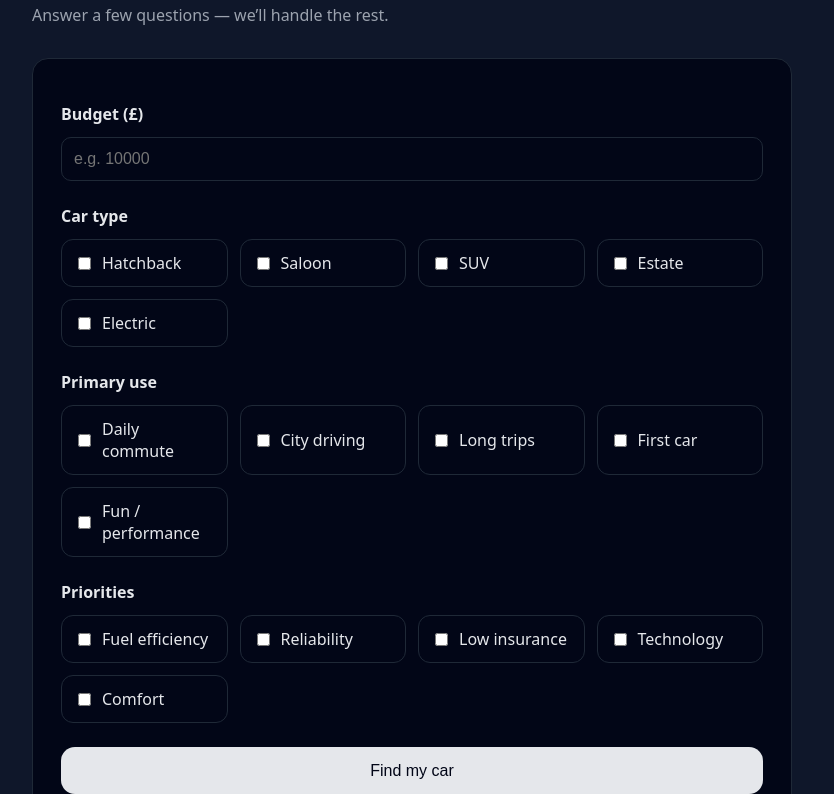
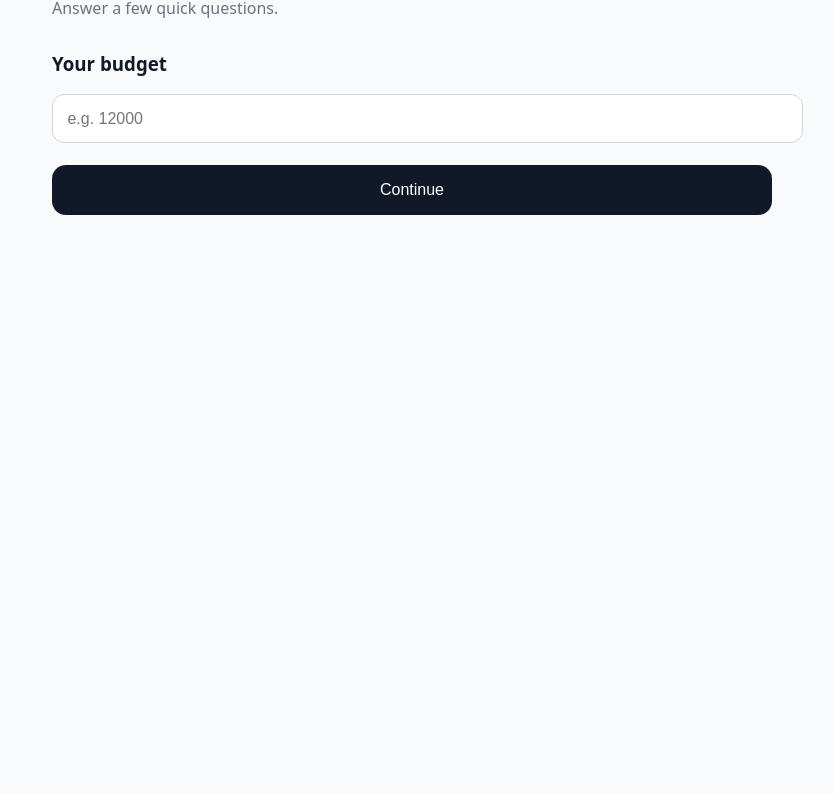
Before and after one commit to fatbalance/automatch-ai, a website: page public/index.html in a window 1280 px wide. Shown: the part 108-902 px from the top of the page, without its empty margins (228-1062 px from the left). After the commit the page ends 800 px from the top, so only its background shows below. Drawn offline with Linux system fonts and the light colour scheme.

Commit message:
update 8

```diff
--- a/public/index.html
+++ b/public/index.html
@@ -6,192 +6,151 @@
 <meta name="viewport" content="width=device-width, initial-scale=1.0" />
 
 <style>
-    :root {
-      --bg: #0f172a;
-      --card: #020617;
-      --border: #1f2937;
-      --text: #e5e7eb;
-      --muted: #9ca3af;
+  body {
+    margin: 0;
+    font-family: system-ui, -apple-system, BlinkMacSystemFont, sans-serif;
+    background: #f9fafb;
+    color: #111827;
   }
 
-    * {
-      box-sizing: border-box;
-    }
-
-    body {
-      margin: 0;
-      min-height: 100vh;
-      background: var(--bg);
-      font-family: system-ui, -apple-system, BlinkMacSystemFont, sans-serif;
-      color: var(--text);
-      display: flex;
-      justify-content: center;
-      padding: 2rem;
-    }
-
-    .app {
-      width: 100%;
-      max-width: 760px;
+  .container {
+    max-width: 720px;
+    margin: auto;
+    padding: 2rem 1.5rem;
     animation: fadeIn 0.4s ease;
   }
 
   @keyframes fadeIn {
-      from { opacity: 0; transform: translateY(8px); }
+    from { opacity: 0; transform: translateY(10px); }
     to { opacity: 1; transform: translateY(0); }
   }
 
   h1 {
-      font-size: 2rem;
+    font-size: 1.75rem;
     margin-bottom: 0.25rem;
   }
 
-    .subtitle {
-      color: var(--muted);
+  p {
+    color: #6b7280;
     margin-bottom: 2rem;
   }
 
   .card {
-      background: var(--card);
-      border: 1px solid var(--border);
+    border: 1px solid #e5e7eb;
     border-radius: 16px;
-      padding: 1.75rem;
-      margin-bottom: 1.25rem;
+    padding: 1.25rem;
+    margin-bottom: 1rem;
+    cursor: pointer;
+    transition: border 0.15s ease, box-shadow 0.15s ease;
+    background: white;
   }
 
-    .section {
-      margin-bottom: 1.5rem;
+  .card:hover {
+    border-color: #111827;
+    box-shadow: 0 8px 20px rgba(0,0,0,0.05);
   }
 
-    .section h3 {
-      font-size: 1rem;
-      margin-bottom: 0.75rem;
+  .hidden {
+    display: none;
   }
 
-    .options {
-      display: grid;
-      grid-template-columns: repeat(auto-fit, minmax(160px, 1fr));
-      gap: 0.75rem;
-    }
-
-    .option {
-      border: 1px solid var(--border);
+  input {
+    width: 100%;
+    padding: 0.9rem;
+    font-size: 1rem;
     border-radius: 12px;
-      padding: 0.75rem;
-      cursor: pointer;
-      transition: background 0.15s ease, border 0.15s ease;
-      display: flex;
-      align-items: center;
-      gap: 0.5rem;
-    }
-
-    .option input {
-      accent-color: #e5e7eb;
-    }
-
-    .option:hover {
-      background: #020617;
-    }
-
-    input[type="number"] {
-      width: 100%;
-      padding: 0.75rem;
-      border-radius: 10px;
-      border: 1px solid var(--border);
-      background: #020617;
-      color: var(--text);
-      font-size: 1rem;
+    border: 1px solid #d1d5db;
   }
 
   button {
     width: 100%;
-      padding: 0.9rem;
+    padding: 1rem;
     border-radius: 14px;
     border: none;
-      background: #e5e7eb;
-      color: #020617;
+    background: #111827;
+    color: white;
     font-size: 1rem;
     cursor: pointer;
-      transition: opacity 0.15s ease, transform 0.1s ease;
-    }
-
-    button:hover {
-      opacity: 0.9;
-      transform: translateY(-1px);
-    }
-
-    .response {
-      margin-top: 1.5rem;
-      padding: 1.25rem;
-      border-radius: 14px;
-      border: 1px solid var(--border);
-      color: var(--muted);
-      min-height: 70px;
-      animation: fadeIn 0.3s ease;
   }
 </style>
 </head>
+
 <body>
-  <div class="app">
-    <h1>AutoMatch AI</h1>
-    <p class="subtitle">Answer a few questions — we’ll handle the rest.</p>
+<div class="container">
 
-    <div class="card">
-      <div class="section">
-        <h3>Budget (£)</h3>
-        <input id="budget" type="number" placeholder="e.g. 10000" />
+  <h1>Find your next car</h1>
+  <p>Answer a few quick questions.</p>
+
+  <!-- STEP 1 -->
+  <div id="step1">
+    <h3>Your budget</h3>
+    <input id="budget" type="number" placeholder="e.g. 12000" />
+    <br><br>
+    <button onclick="nextStep(2)">Continue</button>
   </div>
 
-      <div class="section">
-        <h3>Car type</h3>
-        <div class="options">
-          <label class="option"><input type="checkbox" value="Hatchback"> Hatchback</label>
-          <label class="option"><input type="checkbox" value="Saloon"> Saloon</label>
-          <label class="option"><input type="checkbox" value="SUV"> SUV</label>
-          <label class="option"><input type="checkbox" value="Estate"> Estate</label>
-          <label class="option"><input type="checkbox" value="Electric"> Electric</label>
-        </div>
+  <!-- STEP 2 -->
+  <div id="step2" class="hidden">
+    <h3>What type of car?</h3>
+
+    <div class="card" onclick="select('Hatchback')">Hatchback</div>
+    <div class="card" onclick="select('SUV')">SUV</div>
+    <div class="card" onclick="select('Saloon')">Saloon</div>
+    <div class="card" onclick="select('Electric')">Electric</div>
   </div>
 
-      <div class="section">
-        <h3>Primary use</h3>
-        <div class="options">
-          <label class="option"><input type="checkbox" value="Daily commute"> Daily commute</label>
-          <label class="option"><input type="checkbox" value="City driving"> City driving</label>
-          <label class="option"><input type="checkbox" value="Long trips"> Long trips</label>
-          <label class="option"><input type="checkbox" value="First car"> First car</label>
-          <label class="option"><input type="checkbox" value="Fun / performance"> Fun / performance</label>
-        </div>
+  <!-- STEP 3 -->
+  <div id="step3" class="hidden">
+    <h3>What matters most?</h3>
+
+    <div class="card" onclick="select('Low running costs')">Low running costs</div>
+    <div class="card" onclick="select('Reliability')">Reliability</div>
+    <div class="card" onclick="select('Comfort')">Comfort</div>
+    <div class="card" onclick="select('Performance')">Performance</div>
   </div>
 
-      <div class="section">
-        <h3>Priorities</h3>
-        <div class="options">
-          <label class="option"><input type="checkbox" value="Fuel efficiency"> Fuel efficiency</label>
-          <label class="option"><input type="checkbox" value="Reliability"> Reliability</label>
-          <label class="option"><input type="checkbox" value="Low insurance"> Low insurance</label>
-          <label class="option"><input type="checkbox" value="Technology"> Technology</label>
-          <label class="option"><input type="checkbox" value="Comfort"> Comfort</label>
-        </div>
+  <!-- RESULT -->
+  <div id="result" class="hidden">
+    <h3>Your match</h3>
+    <p id="summary"></p>
   </div>
 
-      <button onclick="findCar()">Find my car</button>
-    </div>
-
-    <div id="response" class="response">
-      Select what matters to you, then press “Find my car”.
-    </div>
 </div>
 
 <script>
-    function getCheckedValues() {
-      return Array.from(document.querySelectorAll("input[type='checkbox']:checked"))
-        .map(cb => cb.value);
+  const answers = [];
+
+  function nextStep(step) {
+    document.getElementById("step1").classList.add("hidden");
+    document.getElementById("step2").classList.add("hidden");
+    document.getElementById("step3").classList.add("hidden");
+
+    document.getElementById("step" + step).classList.remove("hidden");
   }
 
-    function findCar() {
+  function select(value) {
+    answers.push(value);
+
+    if (answers.length === 1) {
+      nextStep(3);
+    } else {
+      showResult();
+    }
+  }
+
+  function showResult() {
+    document.getElementById("step3").classList.add("hidden");
+    document.getElementById("result").classList.remove("hidden");
+
     const budget = document.getElementById("budget").value;
-      const selections = getCheckedValues();
-      const response = document.getElementById("response");
+    document.getElementById("summary").textContent =
+      `Budget: £${budget}
+Car type: ${answers[0]}
+Priority: ${answers[1]}
 
-      if (!budget || selections.length === 0) {
-        response.textContent = "Please enter a budget and se
+(Real AI recommendation next)`;
+  }
+</script>
+
+</body>
+</html>
```
Lines whose indentation alone changed are shown as unchanged.
